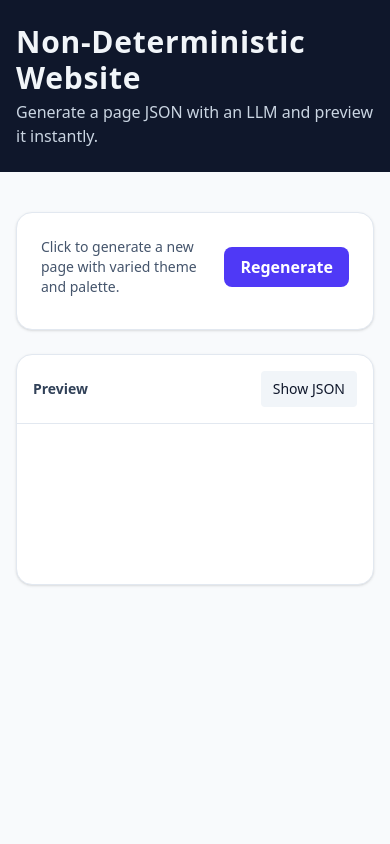
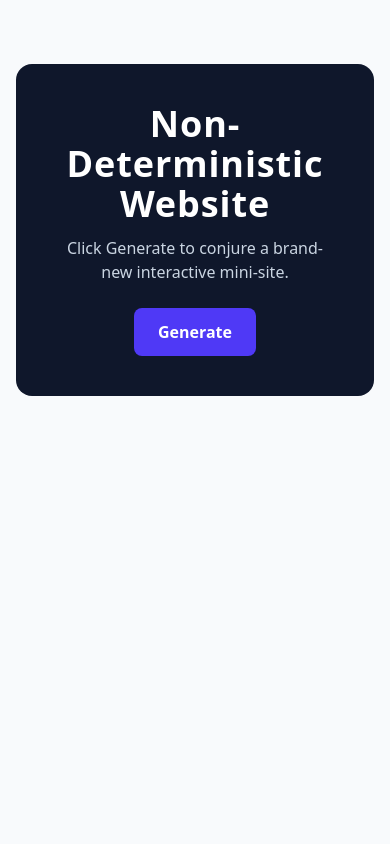
Before and after one commit to lesprgm/Roulette, a FastAPI app: page / in a window 390 px wide. Run offline with FastAPI, Linux system fonts and the light colour scheme; style sheets or scripts are compiled from the project's sources.

Commit message:
Replace preview UI with full-screen landing hero and single Generate button
- Add minimal landing hero (H1 “Non-Deterministic Website” + subtitle)
- Add one centered Generate button (fixed bottom-center, mobile-friendly)
- Remove preview card UI, inputs, and bottom demo cards
- Add main app container for full-page takeover rendering
- Keep JSON overlay toggle (hidden by default) without wrapping content
- Retain links to /static/tailwind.css and /static/js/app.js; no route/build changes

```diff
--- a/templates/index.html
+++ b/templates/index.html
@@ -4,54 +4,18 @@
   <meta charset="utf-8" />
   <meta name="viewport" content="width=device-width, initial-scale=1" />
   <title>Non-Deterministic Website</title>
-
   <link rel="stylesheet" href="/static/tailwind.css" />
 </head>
 
-<body class="bg-slate-50 text-slate-900" data-api-key="">
-  <header class="bg-slate-900 text-slate-100 py-6">
-    <div class="container mx-auto max-w-4xl px-4">
-      <h1 class="text-3xl font-extrabold tracking-wide">Non-Deterministic Website</h1>
-      <p class="text-slate-300 mt-1">Generate a page JSON with an LLM and preview it instantly.</p>
-    </div>
-  </header>
-
-  <main class="container mx-auto max-w-4xl px-4 py-10 space-y-6">
-    <section class="border border-slate-200 bg-white rounded-2xl p-6 shadow-sm">
-      <div class="flex items-center justify-between">
-        <p class="text-sm text-slate-600">Click to generate a new page with varied theme and palette.</p>
-        <button
-          id="generateBtn"
-          type="button"
-          class="px-4 py-2 rounded-lg bg-indigo-600 text-white font-semibold hover:bg-indigo-700"
-        >
-          Regenerate
-        </button>
-      </div>
-      <div id="status" class="mt-2 text-sm text-slate-600"></div>
-    </section>
-
-    <section class="border border-slate-200 bg-white rounded-2xl shadow-sm">
-      <div class="flex items-center justify-between p-4 border-b border-slate-200">
-        <h2 class="text-sm font-semibold text-slate-700">Preview</h2>
-        <button
-          id="toggleJsonBtn"
-          type="button"
-          class="px-3 py-2 rounded bg-slate-100 text-sm hover:bg-slate-50"
-          aria-expanded="false"
-          aria-controls="jsonPanel"
-        >
-          Show JSON
-        </button>
-      </div>
-
-      <div id="preview" class="min-h-[160px] p-6 overflow-auto"></div>
-
-      <div id="jsonPanel" class="hidden border-t border-slate-200">
-        <pre id="jsonOut" class="p-4 text-xs overflow-auto"></pre>
+<body class="min-h-screen bg-slate-50 text-slate-900" data-api-key="">
+  <main id="appMain" class="container mx-auto max-w-3xl px-4 py-16">
+    <section class="rounded-2xl p-10 bg-slate-900 text-white text-center" data-role="hero">
+      <h1 class="text-4xl font-extrabold tracking-wide">Non-Deterministic Website</h1>
+      <p class="mt-3 text-slate-300">Click Generate to conjure a brand-new interactive mini-site.</p>
+      <div class="mt-6">
+        <button id="landingGenerate" type="button" class="px-6 py-3 rounded-lg bg-indigo-600 text-white font-semibold hover:bg-indigo-700" data-role="cta-btn">Generate</button>
       </div>
     </section>
-
   </main>
 
   <script src="/static/js/app.js"></script>
```
